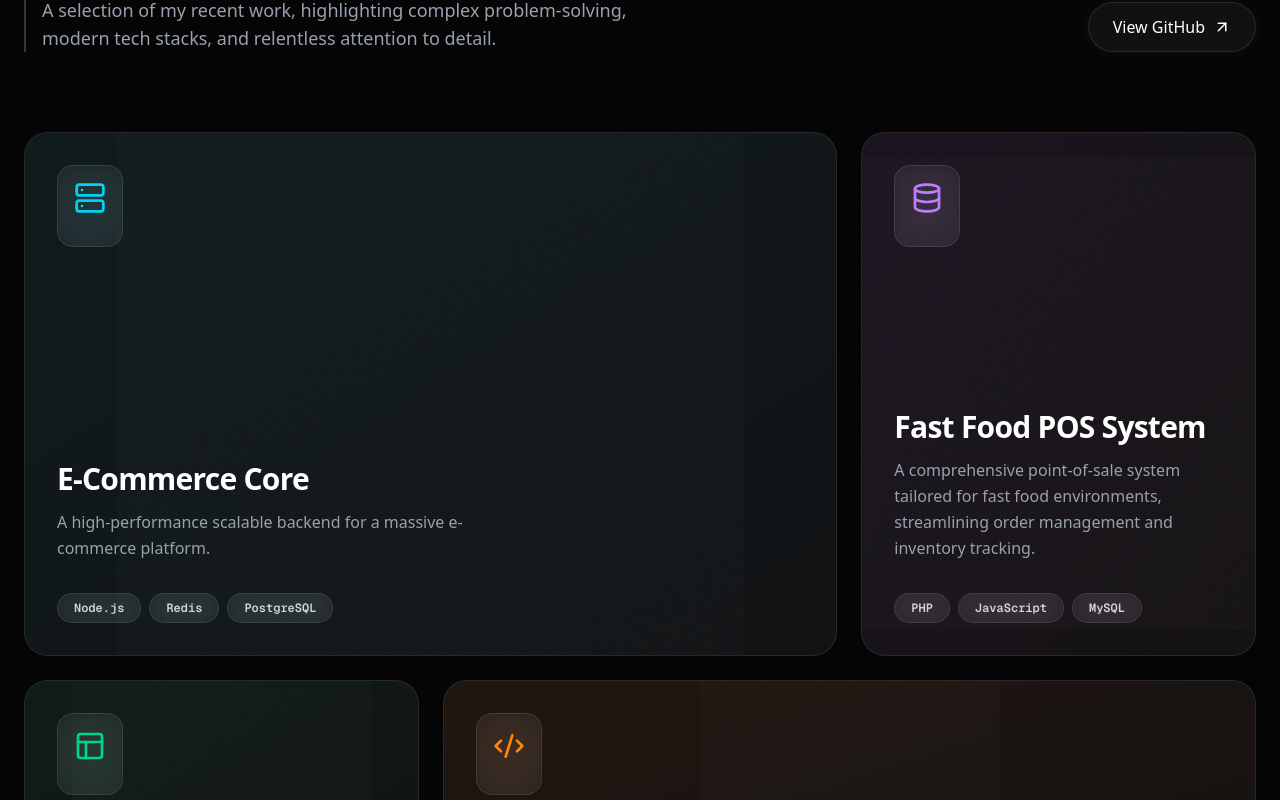
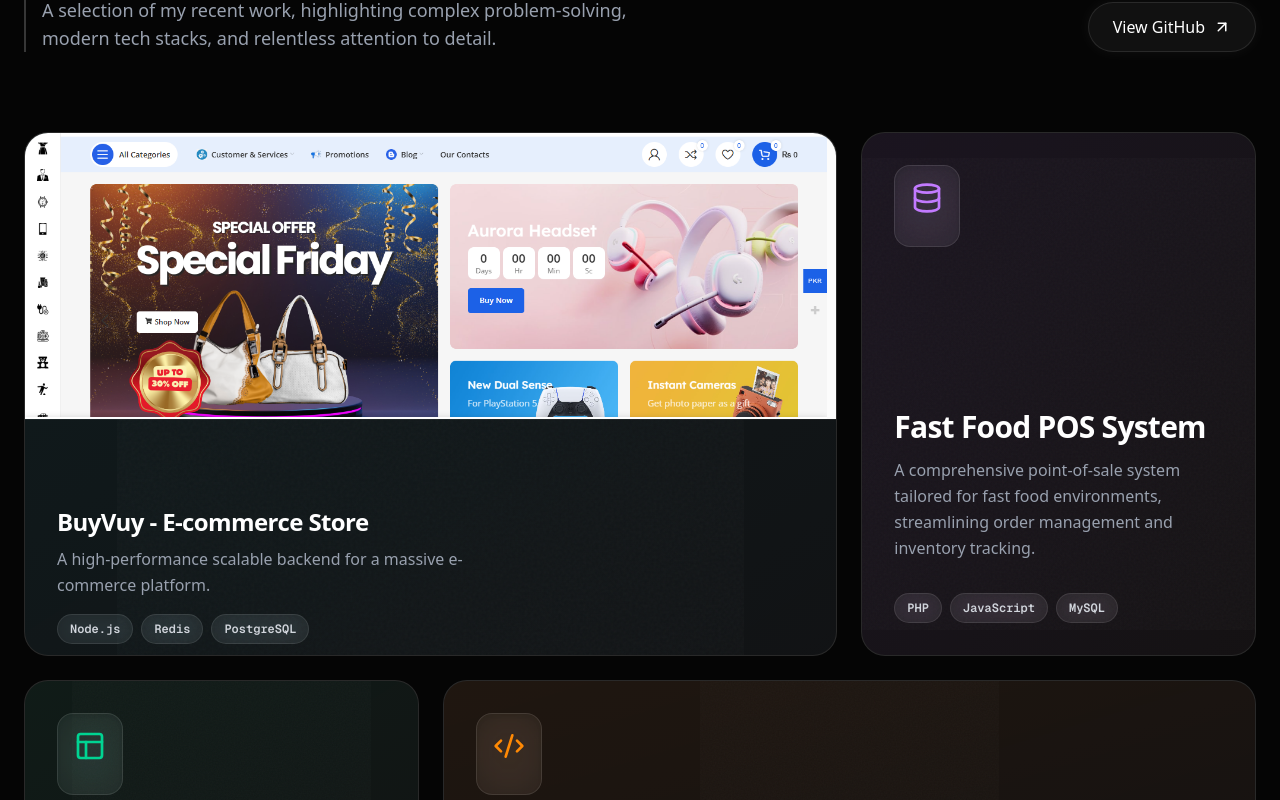
Before and after one commit to Faizan-Hamid381/My-Portfolio, a Next.js app: page / in a window 1280 px wide. Shown: the part 1180-1980 px from the top of the page. Built offline with nearby package versions, Linux system fonts and the light colour scheme.

Commit message:
Added BuyVuy project preview image

```diff
--- a/components/sections/Projects.tsx
+++ b/components/sections/Projects.tsx
@@ -1,19 +1,32 @@
 "use client";
 
+import { ReactNode } from "react";
 import { motion } from "framer-motion";
 import { ExternalLink, Database, Code2, Server, Layout, ArrowUpRight } from "lucide-react";
 import { TextReveal } from "../ui/TextReveal";
 import { NoiseOverlay } from "../ui/NoiseOverlay";
 
-const projects = [
+type ProjectItem = {
+    title: string;
+    description: string;
+    tech: string[];
+    icon: ReactNode;
+    color: string;
+    borderGlow: string;
+    spanClass: string;
+    image?: string;
+};
+
+const projects: ProjectItem[] = [
     {
-        title: "E-Commerce Core",
+        title: "BuyVuy - E-commerce Store",
         description: "A high-performance scalable backend for a massive e-commerce platform.",
         tech: ["Node.js", "Redis", "PostgreSQL"],
         icon: <Server className="text-cyan-400 mb-4" size={32} />,
         color: "from-cyan-500/20 to-blue-500/5",
         borderGlow: "group-hover:shadow-[0_0_40px_rgba(6,182,212,0.4)] group-hover:border-cyan-400/50",
         spanClass: "md:col-span-2 md:row-span-2", // Large priority card
+        image: "/buyvuy-preview.png",
     },
     {
         title: "Fast Food POS System",
@@ -90,32 +103,42 @@
                         whileInView={{ opacity: 1, y: 0 }}
                         viewport={{ once: true, margin: "-100px" }}
                         transition={{ duration: 0.7, delay: idx * 0.15, type: "spring", stiffness: 50 }}
-                        className={`group glass rounded-3xl p-8 relative overflow-hidden transition-all duration-700 border border-white/5 ${project.borderGlow} ${project.spanClass} flex flex-col`}
+                        className={`group glass rounded-3xl relative overflow-hidden transition-all duration-700 border border-white/5 ${project.borderGlow} ${project.spanClass} flex flex-col`}
                     >
                         <NoiseOverlay />
-                        <div className={`absolute inset-0 bg-gradient-to-br ${project.color} opacity-30 group-hover:opacity-100 transition-opacity duration-700`} />
+                        <div className={`absolute inset-0 bg-gradient-to-br ${project.color} opacity-30 group-hover:opacity-100 transition-opacity duration-700 z-0`} />
 
-                        <div className="relative z-10 flex flex-col h-full">
-                            <div className="flex justify-between items-start mb-6">
-                                <div className="p-4 bg-[#0a0a0a]/50 rounded-2xl glass border border-white/5 shadow-inner">
-                                    {project.icon}
-                                </div>
+                        {project.image && (
+                            <div className="relative w-full h-[50%] md:h-[55%] shrink-0 z-10 border-b border-white/5">
+                                <img src={project.image} alt={project.title} className="w-full h-full object-cover" />
+                            </div>
+                        )}
+
+                        <div className="relative z-10 flex flex-col flex-1 p-6 md:p-8">
+                            <div className={`flex justify-between items-start ${project.image ? "mb-2" : "mb-6"}`}>
+                                {!project.image ? (
+                                    <div className="p-4 bg-[#0a0a0a]/50 rounded-2xl glass border border-white/5 shadow-inner">
+                                        {project.icon}
+                                    </div>
+                                ) : (
+                                    <div />
+                                )}
                                 <a href="#" className="p-3 glass rounded-full opacity-0 -translate-y-4 group-hover:translate-y-0 group-hover:opacity-100 transition-all duration-500 hover:bg-white/10 hover:text-cyan-300 border border-white/10 shadow-[0_0_15px_rgba(0,0,0,0.5)]" aria-label="View Project">
                                     <ExternalLink size={20} />
                                 </a>
                             </div>
 
                             <div className="mt-auto">
-                                <h3 className="text-2xl md:text-3xl font-bold text-white mb-3 tracking-tight group-hover:text-transparent group-hover:bg-clip-text group-hover:bg-gradient-to-r group-hover:from-white group-hover:to-gray-400 transition-all">
+                                <h3 className={`font-bold text-white tracking-tight group-hover:text-transparent group-hover:bg-clip-text group-hover:bg-gradient-to-r group-hover:from-white group-hover:to-gray-400 transition-all ${project.image ? "text-xl md:text-2xl mb-2" : "text-2xl md:text-3xl mb-3"}`}>
                                     {project.title}
                                 </h3>
-                                <p className="text-gray-400 mb-8 leading-relaxed line-clamp-2 md:line-clamp-none max-w-md">
+                                <p className={`text-gray-400 leading-relaxed line-clamp-2 md:line-clamp-none max-w-md ${project.image ? "mb-4 text-sm md:text-base" : "mb-8"}`}>
                                     {project.description}
                                 </p>
 
                                 <div className="flex flex-wrap gap-2">
                                     {project.tech.map((tech) => (
-                                        <span key={tech} className="px-4 py-1.5 text-xs font-semibold font-mono text-gray-300 bg-white/5 border border-white/10 rounded-full flex items-center gap-1.5 backdrop-blur-md">
+                                        <span key={tech} className="px-3 py-1.5 text-xs font-semibold font-mono text-gray-300 bg-white/5 border border-white/10 rounded-full flex items-center gap-1.5 backdrop-blur-md">
                                             {tech}
                                         </span>
                                     ))}
```
Also changed, not shown: public/buyvuy-preview.png (added).
